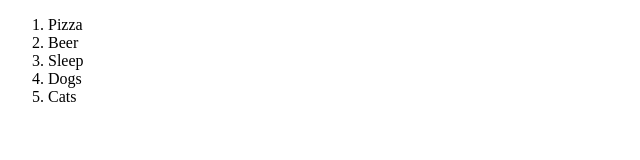
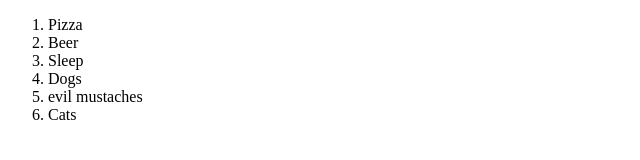
Before and after one commit to rstanbaugh/my-fav-things, a plain HTML site: page index.html in a window 1280 px wide. Shown: the whole page, without its empty margins (0-640 px from the left). Drawn offline with Linux system fonts and the light colour scheme.

Commit message:
added items

```diff
--- a/index.html
+++ b/index.html
@@ -13,6 +13,7 @@
   <li>Beer</li>
   <li>Sleep</li>
   <li>Dogs</li>
+  <li>evil mustaches</li>
   <li>Cats</li>
 </ol>
 
```
